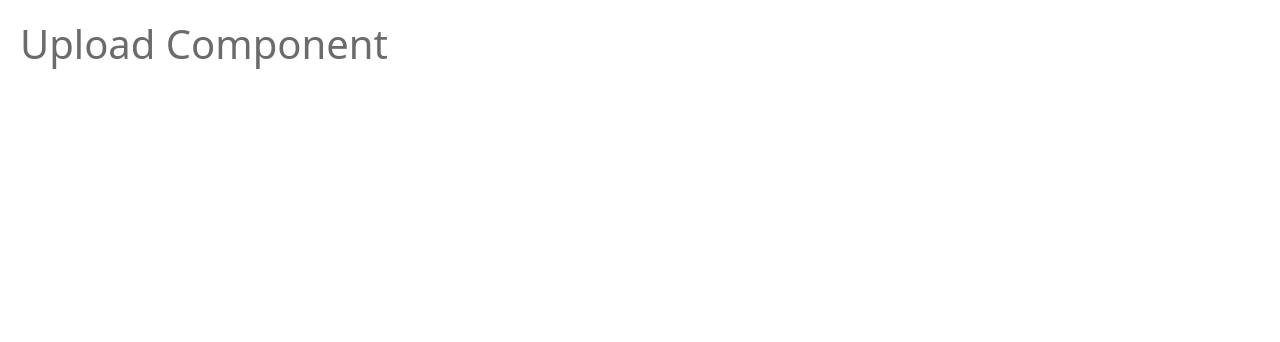
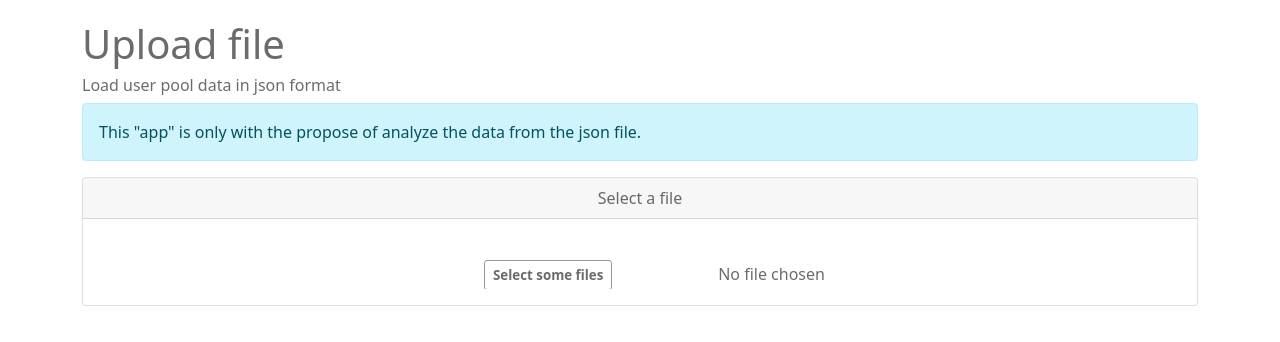
Before and after one commit to joseenrique-dev/react-incident-tool, a React (Create React App) app: page / in a window 1280 px wide. Shown: the top 342 px of the page. Built offline with nearby package versions, Linux system fonts and the light colour scheme.

Commit message:
added upload section and a new page for data visualization

```diff
--- a/package.json
+++ b/package.json
@@ -12,6 +12,7 @@
     "react-dom": "^17.0.2",
     "react-router-dom": "6",
     "react-scripts": "4.0.3",
+    "react-spinners": "^0.13.3",
     "react-table": "^7.6.3",
     "reactstrap": "^8.9.0",
     "web-vitals": "^1.0.1"
--- a/src/components/ShowResults.js
+++ b/src/components/ShowResults.js
@@ -1,14 +1,16 @@
-import React, { useEffect, useState } from 'react'
-import Table from './TableContainer'
-import UserGeneralData from './UserGeneralData'
-import {userData} from "../db/output";
+import React, { useEffect, useState } from 'react';
+import { useLocation } from "react-router-dom";
+import Table from './TableContainer';
+import UserGeneralData from './UserGeneralData';
 import { countProjectByUser } from '../helpers/entities-analizer';
 const ShowResults = () => {
+    const location = useLocation();
     const [data, setData] = useState([]);
 
   useEffect(() => {
-    setData(userData)
-  }, []);
+    console.log('Location', location.state.data);
+    setData(location.state.data)
+  }, [location]);
 
   const columns = [
     {
@@ -52,7 +54,10 @@ const ShowResults = () => {
         <center>React Incident Tool</center>
       </h1>
       <UserGeneralData data={data} />
-      <Table columns={columns} data={data} />
+      {
+        data.length > 0 &&
+        <Table columns={columns} data={data} />
+      }
     </div>
   )
 }
--- a/src/components/UploadFile.js
+++ b/src/components/UploadFile.js
@@ -1,10 +1,62 @@
-import React from 'react'
+import React, { useState } from 'react';
+import { useNavigate } from 'react-router-dom';
+import { GridLoader } from 'react-spinners';
+import style from '../styles/upload.module.css';
+const UploadFile = () => {
+  const navigate = useNavigate();
+  const [loading, setLoading] = useState(false);
 
-const UploadFile = () => {
+  const handleChange = (e) => {
+    setLoading(true);
+    console.log('Loading 1', loading);
+    const file = e.target.files[0];
+    const reader = new FileReader();
+    reader.onload = (e) => {
+      const data = JSON.parse(e.target.result);
+      console.log(data);
+      setTimeout(() => {
+        setLoading(false);
+        console.log('Loading 2', loading);
+        navigate('/results', { state: { data } });
+      }, 3000);
+    }
+    reader.readAsText(file);
+  }
+
   return (
-    <div>
-      <h1>Upload Component</h1>
-    </div>
+          <div className="container">
+            <div className="page-header">
+              <h1>Upload file</h1>
+              <h6>Load user pool data in json format</h6>
+            </div>
+            <div className="alert alert-info">
+              This "app" is only with the propose of analyze the data from the json file.
+            </div>
+
+            {
+              loading ?
+                <div className='d-flex justify-content-center'>
+                  <GridLoader/>
+                </div>
+                 :
+                <div className="card text-center">
+                  <div className="card-header">
+                  Select a file
+                  </div>
+                  <div className="card-body">
+                    <div className="form-group d-flex flex-column align-items-center">
+                      <br />
+                      <div className="input-group d-flex justify-content-center">
+                        <span className="input-group-btn">
+                        <input type="file" className={`${style.customFileInput}`} onChange={handleChange}/>
+                        </span>
+                      </div>
+                    </div>
+                  </div>
+                </div>
+            }
+
+          </div>
   )
 }
 
--- a/src/index.css
+++ b/src/index.css
@@ -6,8 +6,3 @@ body {
   -webkit-font-smoothing: antialiased;
   -moz-osx-font-smoothing: grayscale;
 }
-
-code {
-  font-family: source-code-pro, Menlo, Monaco, Consolas, 'Courier New',
-    monospace;
-}
--- /dev/null
+++ b/src/styles/upload.module.css
@@ -0,0 +1,28 @@
+.customFileInput::-webkit-file-upload-button {
+    visibility: hidden;
+  }
+.customFileInput::before {
+  content: 'Select some files';
+  /* display: inline-block; */
+  background: linear-gradient(top, #f9f9f9, #e3e3e3);
+  border: 1px solid #999;
+  border-radius: 3px;
+  padding: 5px 8px;
+  outline: none;
+  white-space: nowrap;
+  -webkit-user-select: none;
+  cursor: pointer;
+  text-shadow: 1px 1px #fff;
+  font-weight: 700;
+  font-size: 10pt;
+}
+.customFileInput:hover::before {
+  border-color: black;
+}
+.customFileInput:active::before {
+  background: -webkit-linear-gradient(top, #e3e3e3, #f9f9f9);
+}
+
+input[type="file" i] {
+  width: 110%;
+}
```
Also changed, not shown: src/img/upload.svg (added), 1 other file (tests, documents, lock files or other folders).
